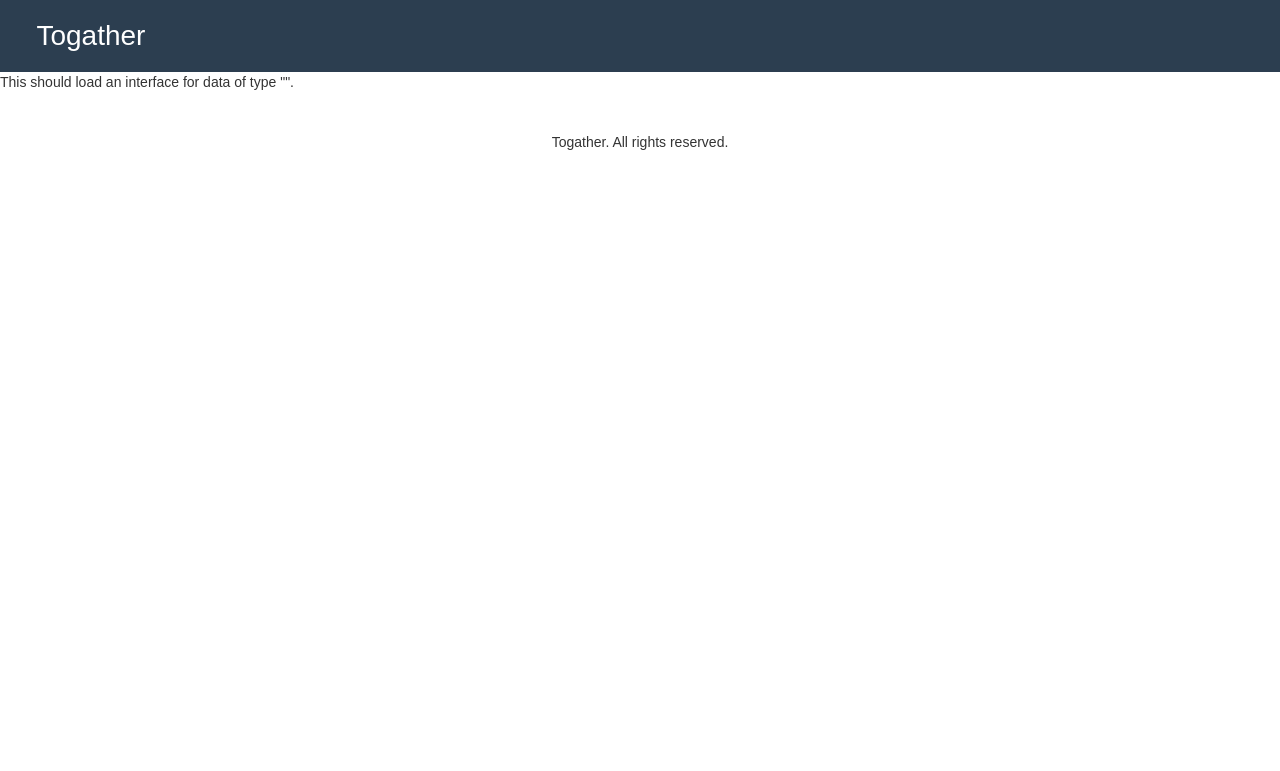
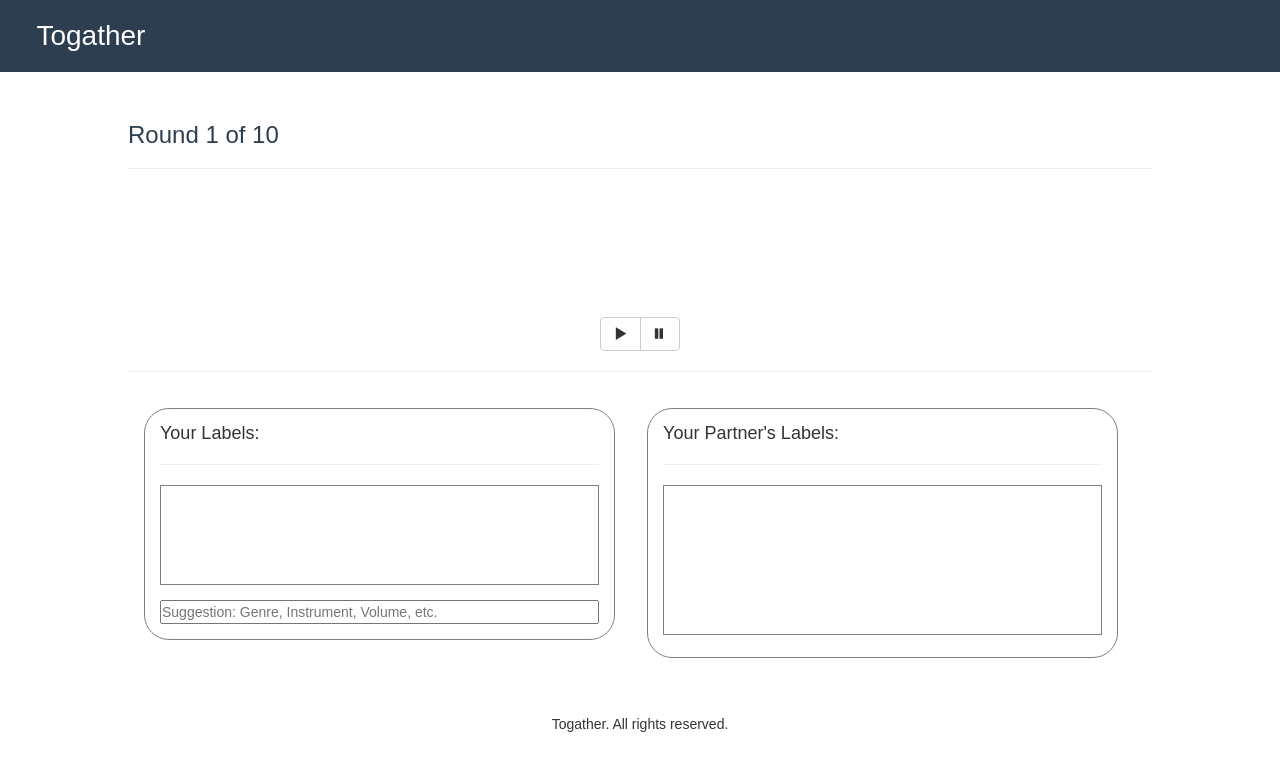
Before and after one commit to acwio/togather, a Django app: template GameSystem/templates/game_interface.html in a window 1280 px wide. Shown: the top 771 px of the page. Run offline with Django 3.2, Linux system fonts and the light colour scheme; the template is opened without the code that fills it, so the values that code supplies are empty; a map, chart or similar area stays blank; some libraries are stand-ins or nearby versions.

Commit message:
Added HTML and CSS

```diff
--- /dev/null
+++ b/GameSystem/static/assets/js/modal.js
@@ -0,0 +1,61 @@
+var waitingDialog = waitingDialog || (function ($) {
+    'use strict';
+
+	// Creating modal dialog's DOM
+	var $dialog = $(
+		'<div class="modal fade" data-backdrop="static" data-keyboard="false" tabindex="-1" role="dialog" aria-hidden="true" style="padding-top:15%; overflow-y:visible;">' +
+		'<div class="modal-dialog modal-m">' +
+		'<div class="modal-content">' +
+			'<div class="modal-header"><h3 style="margin:0;"></h3></div>' +
+			'<div class="modal-body">' +
+				'<div class="progress progress-striped active" style="margin-bottom:0;"><div class="progress-bar" style="width: 100%"></div></div>' +
+			'</div>' +
+		'</div></div></div>');
+
+	return {
+		/**
+		 * Opens our dialog
+		 * @param message Custom message
+		 * @param options Custom options:
+		 * 				  options.dialogSize - bootstrap postfix for dialog size, e.g. "sm", "m";
+		 * 				  options.progressType - bootstrap postfix for progress bar type, e.g. "success", "warning".
+		 */
+		show: function (message, options) {
+			// Assigning defaults
+			if (typeof options === 'undefined') {
+				options = {};
+			}
+			if (typeof message === 'undefined') {
+				message = 'Connecting to Game Partner';
+			}
+			var settings = $.extend({
+				dialogSize: 'm',
+				progressType: '',
+				onHide: null // This callback runs after the dialog was hidden
+			}, options);
+
+			// Configuring dialog
+			$dialog.find('.modal-dialog').attr('class', 'modal-dialog').addClass('modal-' + settings.dialogSize);
+			$dialog.find('.progress-bar').attr('class', 'progress-bar');
+			if (settings.progressType) {
+				$dialog.find('.progress-bar').addClass('progress-bar-' + settings.progressType);
+			}
+			$dialog.find('h3').text(message);
+			// Adding callbacks
+			if (typeof settings.onHide === 'function') {
+				$dialog.off('hidden.bs.modal').on('hidden.bs.modal', function (e) {
+					settings.onHide.call($dialog);
+				});
+			}
+			// Opening dialog
+			$dialog.modal();
+		},
+		/**
+		 * Closes dialog
+		 */
+		hide: function () {
+			$dialog.modal('hide');
+		}
+	};
+
+})(jQuery);
--- a/GameSystem/templates/base.html
+++ b/GameSystem/templates/base.html
@@ -5,6 +5,8 @@
     <script src="http://ajax.googleapis.com/ajax/libs/jquery/1.8.2/jquery.min.js" type="text/javascript"></script>
     <script src="http://ajax.googleapis.com/ajax/libs/jqueryui/1.9.1/jquery-ui.min.js" type="text/javascript"></script>
     <script src="{{ STATIC_URL }}assets/js/peer.js"></script>
+    <script src="{{ STATIC_URL }}assets/js/wavesurfer.js"></script>
+    <script src="{{ STATIC_URL }}assets/js/modal.js"></script>
 
     <script src="{{ STATIC_URL }}assets/bootstrap-3.1.1-dist/js/bootstrap.min.js"></script>
     <link href="{{ STATIC_URL }}assets/bootstrap-3.1.1-dist/css/bootstrap.min.css" rel="stylesheet">
--- a/GameSystem/templates/game_interface.html
+++ b/GameSystem/templates/game_interface.html
@@ -3,10 +3,113 @@
 {% block content %}
 
 <style>
+    #papyri-game {
+        width: 80%;
+        margin: 0 auto;
+        padding-top: 50px;
+    }
+
+    #this-player-div {
+        float: left;
+        min-height: 200px;
+    }
+
+    #partner-player-div {
+        display: inline-block;
+        min-height: 250px;
+    }
+
+    #this-player-div, #partner-player-div {
+        width: 46%;
+        margin: 16px 16px 16px 16px;
+        padding: 15px 15px 15px 15px;
+        border: solid 1px gray;
+        border-radius: 25px;
+    }
+
+    .label-container {
+        width: 100%;
+        border: solid 1px gray;
+        height:100px;
+    }
+
+    .partner-label-container {
+        width: 100%;
+        border: solid 1px gray;
+        height:150px;
+    }
+
+    .label-input {
+        margin-top: 15px;
+        width: 100%;
+    }
 </style>
 
 <div id="papyri-game">
-    This should load an interface for data of type "{{ game.game_type }}".
+    <h3>Round 1 of 10</h3>
+    <hr/>
+    <div id="wave"></div>
+    <center>
+    <div class="btn-group" role="group">
+        <button id="play-button" type="button" class="btn btn-default">
+          <span class="glyphicon glyphicon-play" aria-hidden="true"></span>
+        </button>
+
+        <button id="pause-button" type="button" class="btn btn-default">
+          <span class="glyphicon glyphicon-pause" aria-hidden="true"></span>
+        </button>
+    </div>
+    </center>
+    <hr/>
+
+    <div id="this-player-div">
+        <h4>Your Labels:</h4>
+        <hr/>
+        <div class="label-container"></div>
+        <input class="label-input" type="text" placeholder="Suggestion: Genre, Instrument, Volume, etc.">
+    </div>
+    <div id="partner-player-div">
+        <h4>Your Partner's Labels:</h4>
+        <hr/>
+        <div class="partner-label-container"></div>
+    </div>
 </div>
 
+<script>
+    /*  create the wavesurfer */
+    var wavesurfer = Object.create(WaveSurfer);
+
+    /* force the waiting dialog to appear */
+    waitingDialog.show();
+    setTimeout(function () {waitingDialog.hide();}, 3000);
+
+    /*  once the document is ready, initialize the audio clip visualizer */
+    $(document).ready(function() {
+        wavesurfer.init({
+            container: '#wave',
+            waveColor: 'violet',
+            progressColor: 'purple'
+        });
+
+        $("#play-button").on('click', function () {
+            wavesurfer.play();
+        });
+
+        $("#pause-button").on('click', function () {
+            wavesurfer.pause();
+        });
+
+        $(".label-input").keyup(function (e) {
+            if (e.keyCode == 13) {
+                console.log("This should add the label.");
+
+                /* reset the input field */
+                $('.label-input').val('');
+            }
+        });
+
+        wavesurfer.load('/static/assets/audio/Abide_With_Me_015_sec_preview.mp3');
+    });
+</script>
+
 {% endblock %}
```
Also changed, not shown: GameSystem/static/assets/js/wavesurfer.js (added).
